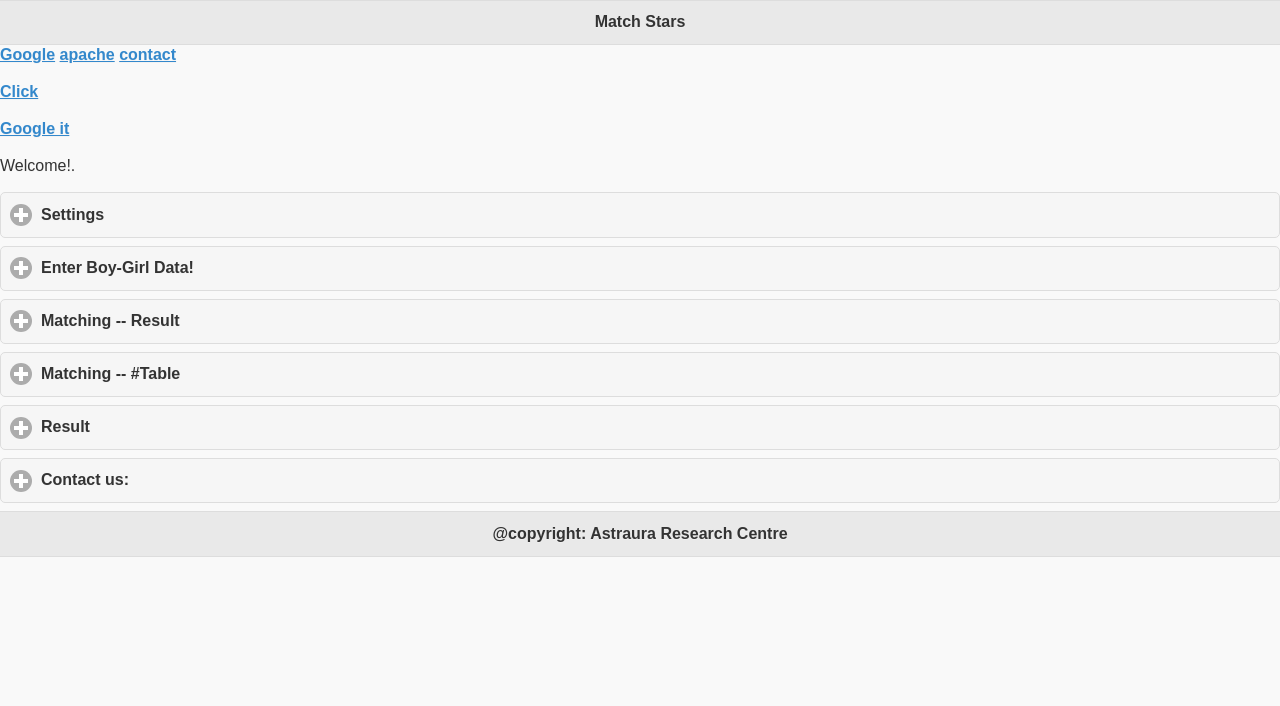
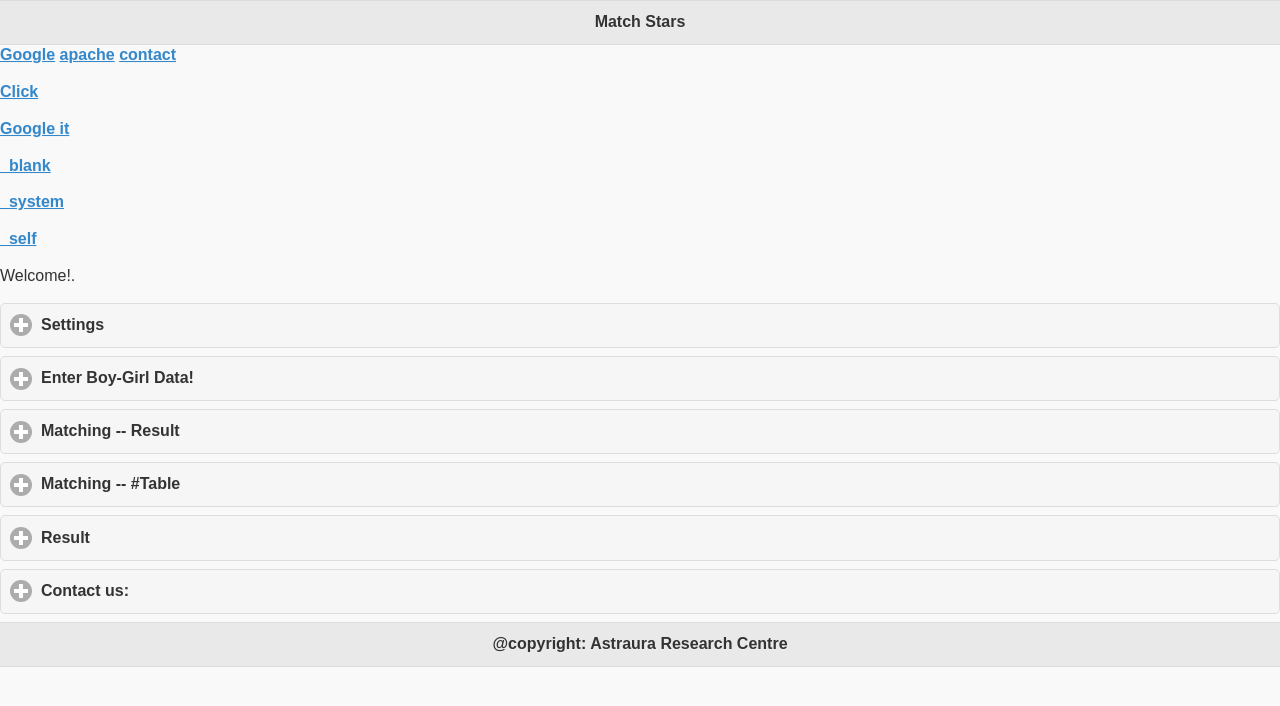
Before and after one commit to anuragpro/HoroMatch2, a plain HTML site: page index.html in a window 1280 px wide. Drawn offline with Linux system fonts and the light colour scheme.

Commit message:
Update index.html

```diff
--- a/index.html
+++ b/index.html
@@ -47,6 +47,10 @@ label {
 <a href="contact.htm">contact</a>
 <p><a  href="http://stackoverflow.com">Click</a></p>
 <a class="ext-link" href="#">Google it</a>
+<p><a href="#" onclick="window.open('http://www.nhl.com', '_blank', 'location=yes');">_blank</a></p>
+<p><a href="#" onclick="window.open('http://www.nhl.com', '_system', 'location=yes');">_system</a></p>
+<p><a href="#" onclick="window.open('http://www.nhl.com', '_self', 'location=yes');">_self</a></p>
+
     <p>Welcome!.</p>
     <div data-role="collapsible" class="openMe" id="block0">
     <h3>Settings </h3>
```
